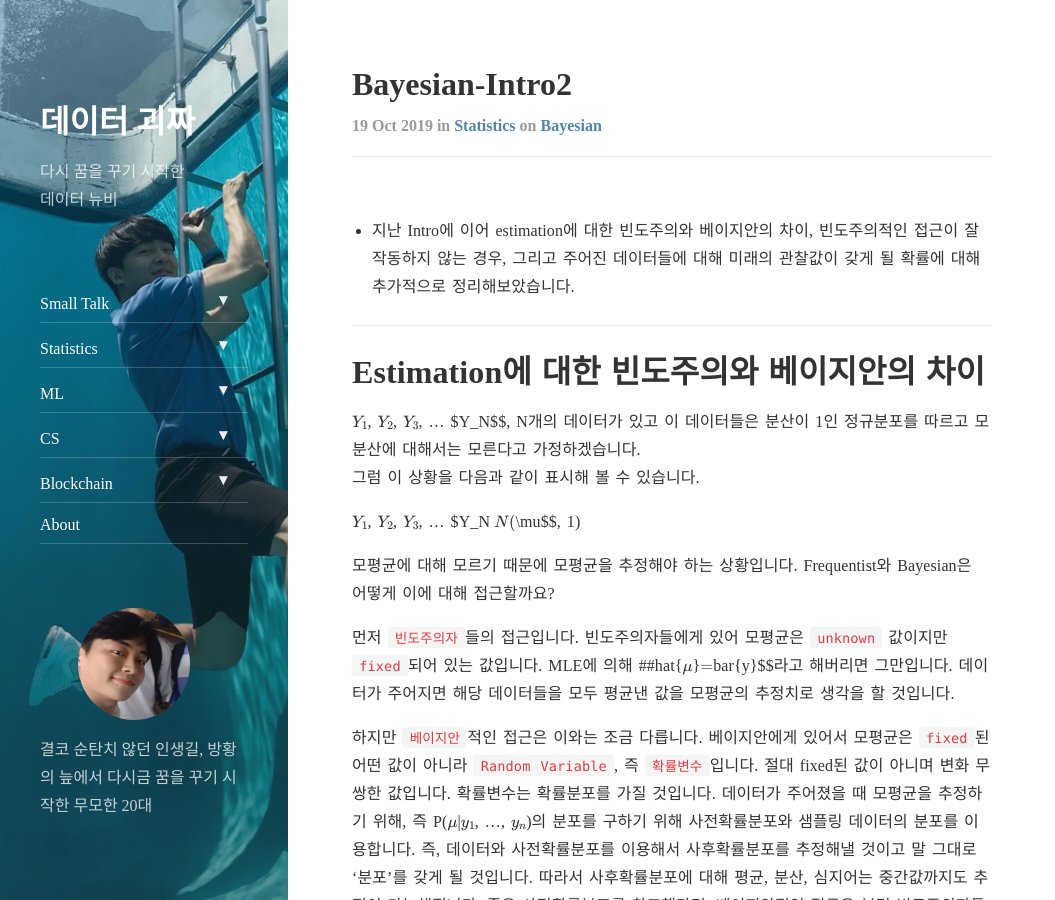
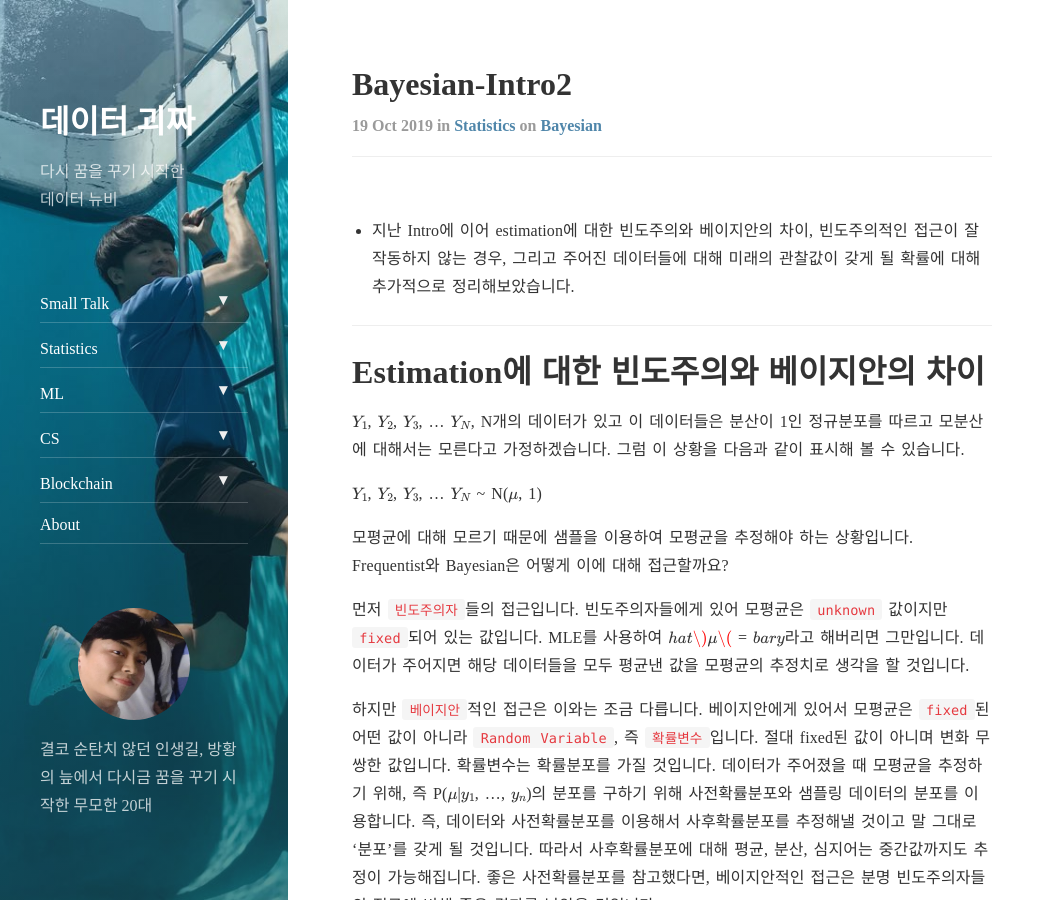
Before and after one commit to tryumanshow/data-weirdo.github.io, a Jekyll site: the page built from _posts/2019-10-19-statistics-bayesian-intro2.markdown, in a window 1280 px wide and 900 px high. Shown: the whole window, without its empty margins (0-1055 px from the left). Built offline with Jekyll 4.4.1, drawn with Linux system fonts in a browser that asks for light colours; nearby versions of some CDN libraries; formulas are drawn with MathJax 3; comment, search, counter and statistics services are not loaded; some of the changed text lies outside the part shown.

Commit message:
Update 2019-10-19-statistics-bayesian-intro2.markdown

```diff
--- a/_posts/2019-10-19-statistics-bayesian-intro2.markdown
+++ b/_posts/2019-10-19-statistics-bayesian-intro2.markdown
@@ -15,15 +15,14 @@ comments: true
 
 # Estimation에 대한 빈도주의와 베이지안의 차이
 
-$$Y_1$$, $$Y_2$$, $$Y_3$$, ... $Y_N$$, N개의 데이터가 있고 이 데이터들은 분산이 1인 정규분포를 따르고 모분산에 대해서는 모른다고 가정하겠습니다.
-그럼 이 상황을 다음과 같이 표시해 볼 수 있습니다.
+$$Y_1$$, $$Y_2$$, $$Y_3$$, ... $$Y_N$$, N개의 데이터가 있고 이 데이터들은 분산이 1인 정규분포를 따르고 모분산에 대해서는 모른다고 가정하겠습니다. 그럼 이 상황을 다음과 같이 표시해 볼 수 있습니다.
 
-$$Y_1$$, $$Y_2$$, $$Y_3$$, ... $Y_N$$ ~ N($$\mu$$, 1)
+$$Y_1$$, $$Y_2$$, $$Y_3$$, ... $$Y_N$$ ~ N($$\mu$$, 1)
 
-모평균에 대해 모르기 때문에 모평균을 추정해야 하는 상황입니다. Frequentist와 Bayesian은 어떻게 이에 대해 접근할까요?
+모평균에 대해 모르기 때문에 샘플을 이용하여 모평균을 추정해야 하는 상황입니다. Frequentist와 Bayesian은 어떻게 이에 대해 접근할까요?
 
-먼저 `빈도주의자`들의 접근입니다. 빈도주의자들에게 있어 모평균은 `unknown` 값이지만 `fixed`되어 있는 값입니다. MLE에 의해
-##hat{$$\mu$$}$$ = $$bar{y}$$라고 해버리면 그만입니다. 데이터가 주어지면 해당 데이터들을 모두 평균낸 값을 모평균의 추정치로 생각을 할 것입니다.
+먼저 `빈도주의자`들의 접근입니다. 빈도주의자들에게 있어 모평균은 `unknown` 값이지만 `fixed`되어 있는 값입니다. MLE를 사용하여
+$$hat{$$\mu$$}$$ = $$bar{y}$$라고 해버리면 그만입니다. 데이터가 주어지면 해당 데이터들을 모두 평균낸 값을 모평균의 추정치로 생각을 할 것입니다.
 
 하지만 `베이지안`적인 접근은 이와는 조금 다릅니다. 베이지안에게 있어서 모평균은 `fixed`된 어떤 값이 아니라 `Random Variable`, 즉 `확률변수`입니다.
 절대 fixed된 값이 아니며 변화 무쌍한 값입니다. 확률변수는 확률분포를 가질 것입니다. 데이터가 주어졌을 때 모평균을 추정하기 위해, 즉
@@ -35,24 +34,24 @@ P($$\mu$$|$$y_1$$, ..., $$y_n$$)의 분포를 구하기 위해 사전확률분
 빈도주의적인 접근이 잘 통하지 않는 경우는 한마디로 `Likelihood Principle`을 위반할 때 입니다.
 [Likelihood Principle](https://en.wikipedia.org/wiki/Likelihood_principle)이란
 어떤 unknown 파라미터에 대해 추정할 때, 특정 분포를 따르는 확률변수로부터 관찰값들이 뽑혔다면, 모델 파라미터와 관련된 모든
-증거 및 정보들이 어떤 관찰값들이냐에 상관없이 Likelihood function에 담겨있다는 것입니다. 특정 관값을 $$X^{*}$$라고 한다면
+증거 및 정보들이 어떤 관찰값들이냐에 상관없이 Likelihood function에 담겨있다는 것입니다. 특정 관찰값을 $$X^{*}$$라고 한다면
 수식으로 이렇게 표현해볼 수 있습니다.
 ![](https://latex.codecogs.com/gif.latex?L_%7BX%5E*%7D%28%5Ctheta%29%20%5Cpropto%20P%28X%5E*%7C%5Ctheta%29%2C%20%5Ctheta%20%5Cin%20%5CTheta)
 
 LP는 다음 두 가지를 요구합니다.
 1. ![](https://latex.codecogs.com/gif.latex?L_1%28%5Ctheta%29%20%5Cpropto%20L_2%28%7B%5Ctheta%7D%29)
-2. $$\theta$$에 대한 결론이 우리가 사용하는 관찰값들에 의존하지 않아야 한다. (즉 결론은 같아야 한다.)
+2. $$\theta$$에 대한 결론이 우리가 사용하는 관찰값들에 의존하지 않아야 한다. (즉 결론이 같아야 한다.)
 
 하지만 빈도주의적 관점에서는 문제를 해결하기 위해 어떤 분포를 사용하는지에 따라 결과 자체가 달라지는 경우가 생깁니다. p-value가 0.05인 점을
 기준으로 어떤 분포를 사용했을 때는 그보다 커지고, 분포를 조금 바꿨을 뿐인데 그보다 작아질 수도 있다는 점이죠. 이런 점에서도 빈도주의적 관점에
 비해 베이지안이 썩 괜찮은 영역 같다는 생각이 드는군요.
 
-# 주어진 데이터들에 대해 미래의 관측값이 같게 될 확률
-새로이 주어질 관찰값을 다음과 같이 표시하겠습니다. $$\widetilde{y}$$. 그리고 우리가 찾아야 할 확률 분포는 이것입니다. P($$\widetilde{y}|y)
+# 주어진 데이터들에 대해 미래의 관측값이 갖게 될 확률
+새로이 주어질 관찰값을 다음과 같이 표시하겠습니다. $$\tilde{y}$$. 그리고 우리가 찾아야 할 확률 분포는 이것입니다. P($$\tilde{y}|y)
 이를 다음과 같이 나타내볼 수 있습니다.
 ![](https://latex.codecogs.com/gif.latex?P%28%5Cwidetilde%7By%7D%7Cy%29%20%3D%20%5Cfrac%7BP%28%5Cwidetilde%7By%7D%2C%20y%29%7D%7BP%28y%29%7D%20%3D%20%5Cfrac%7B%5Cint%7BP%28%5Cwidetilde%7By%7D%20%2C%20y%2C%20%5Ctheta%29%7Dd%5Ctheta%7D%7BP%28y%29%7D%20%3D%20%5Cfrac%7B%5Cint%7BP%28%5Cwidetilde%7By%7D%7C%20y%2C%20%5Ctheta%29%7DP%28y%2C%20%5Ctheta%29d%5Ctheta%7D%7BP%28y%29%7D%20%3D%20%5Cint%7BP%28%5Cwidetilde%7By%7D%7Cy%2C%5Ctheta%29P%28%5Ctheta%7Cy%29%7Dd%5Ctheta)
 
-만약 $$\widetilde{y}와 y가 given $$\theta$$에 대해 `conditionally independent하다고 가정한다면 다음과 같이 더 간단하게 나타낼 수도 있습니다.
+만약 $$\tilde{y}와 y가 given $$\theta$$에 대해 `conditionally independent하다고 가정한다면 다음과 같이 더 간단하게 나타낼 수도 있습니다.
 ![](https://latex.codecogs.com/gif.latex?P%28%5Cwidetilde%7By%7D%7Cy%29%20%3D%20%5Cint%7BP%28%5Cwidetilde%7By%7D%7C%5Ctheta%29P%28%5Ctheta%7Cy%29%7Dd%5Ctheta)
 다음 식은 추후의 많은 증명들에서 자주 사용되게 됩니다.
 
```
